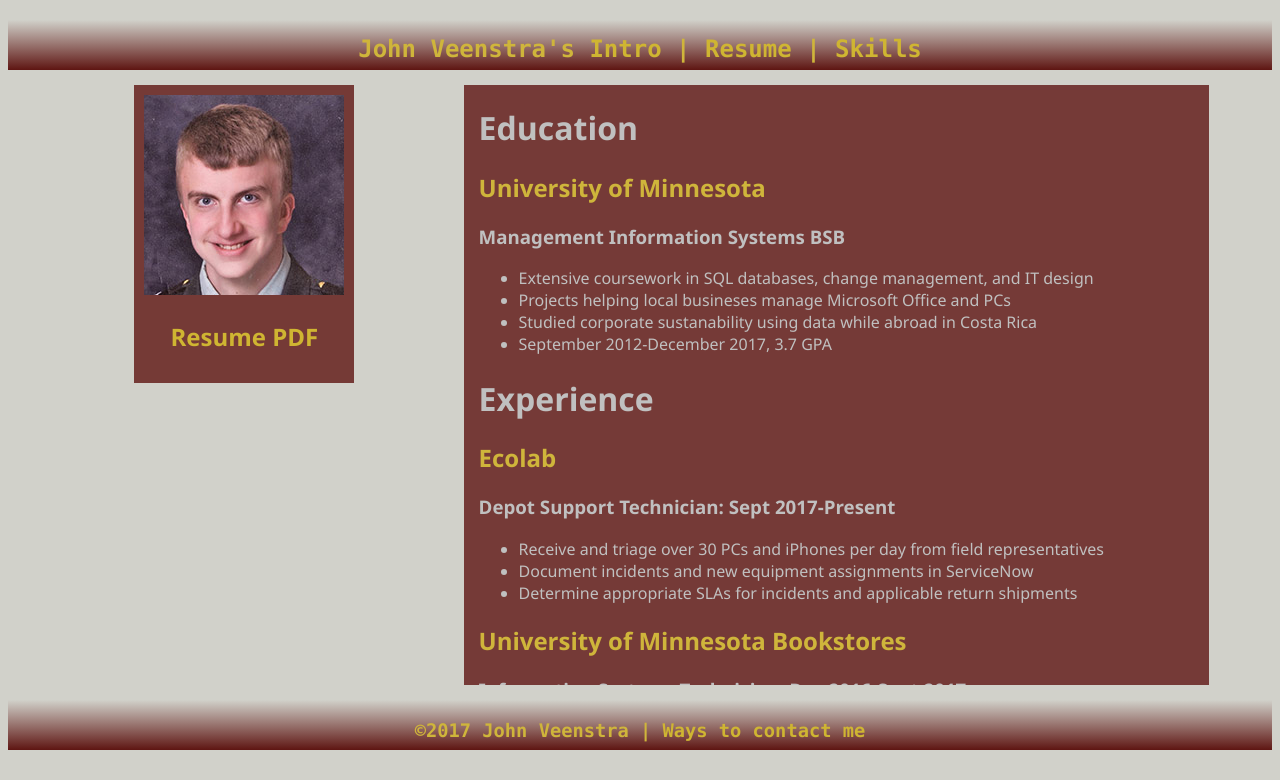
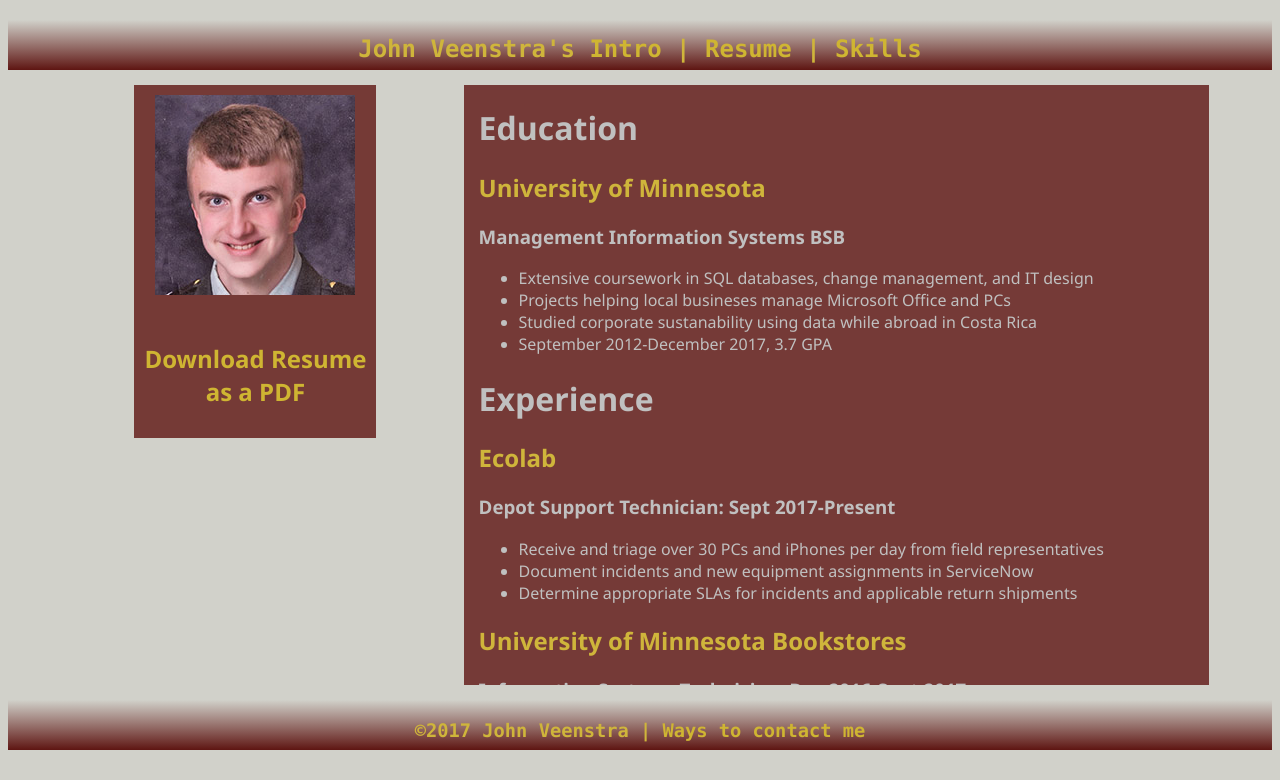
Before and after one commit to Veens003/Veens003.github.io, a plain HTML site: page resume.html in a window 1280 px wide. Drawn offline with Linux system fonts and the light colour scheme.

```diff
--- a/resume.html
+++ b/resume.html
@@ -12,7 +12,8 @@
 <h2 style="padding-top: 15px">John Veenstra's <a href="index.html">Intro</a> |  <a href="resume.html">Resume </a>| <a href="skills.html">Skills</a> </h2></div>
 
 <div class="HalfBox" ID="Portrait" style="float: left"><img src="images/Portrait.jpg" width="200" height="200" alt=""/>
-	<h2><a href="Assets/Veenstra Resume Dec17.pdf" download>Resume PDF</a></h2>
+	<br><br>
+	<h2><a href="Assets/Veenstra Resume Dec17.pdf" download>Download Resume <br> as a PDF</a></h2>
 	</div>
 <div ID="ResumeDetail">
 	<h1>Education</h1>
```
Also changed, not shown: skills.html (+1 -1 lines).
